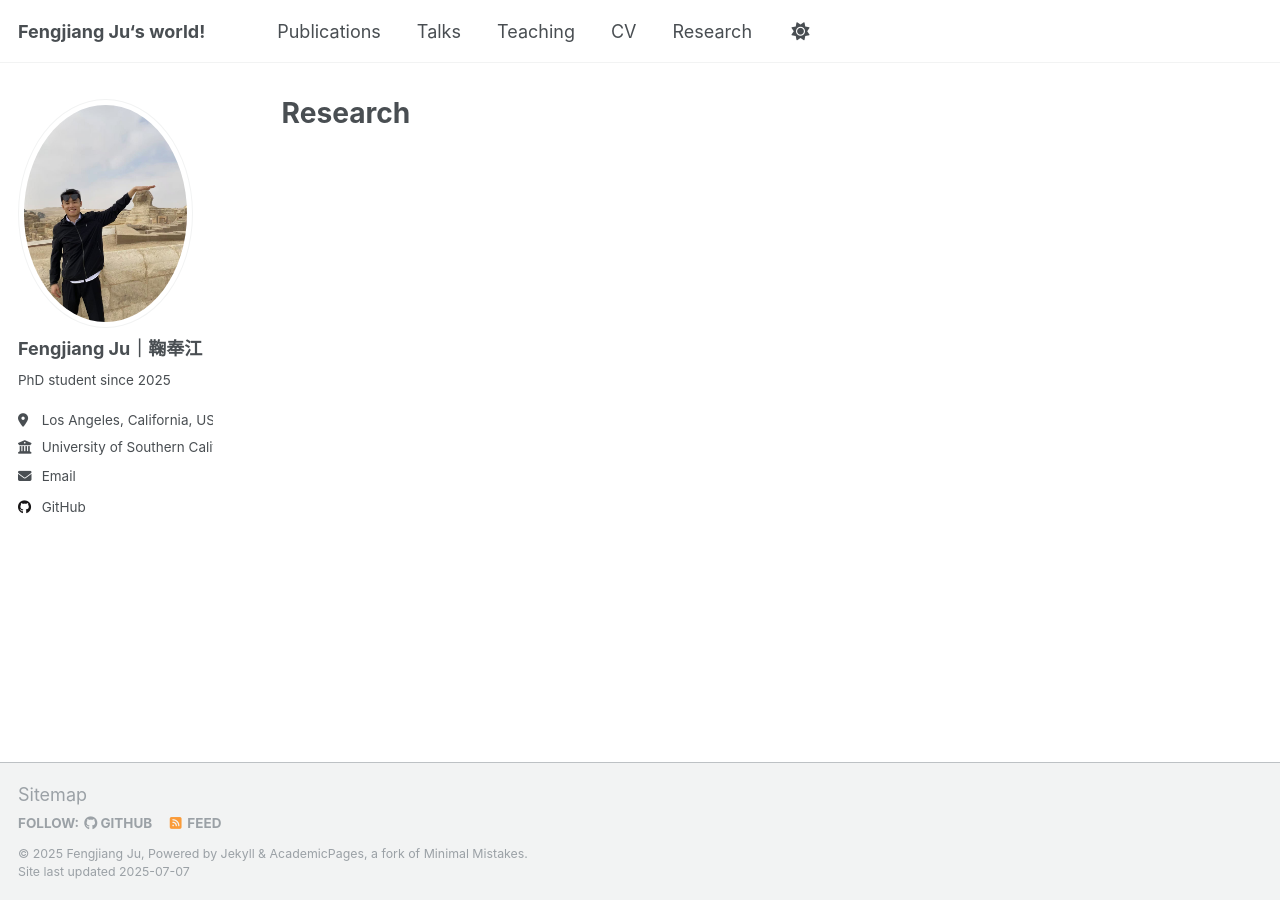
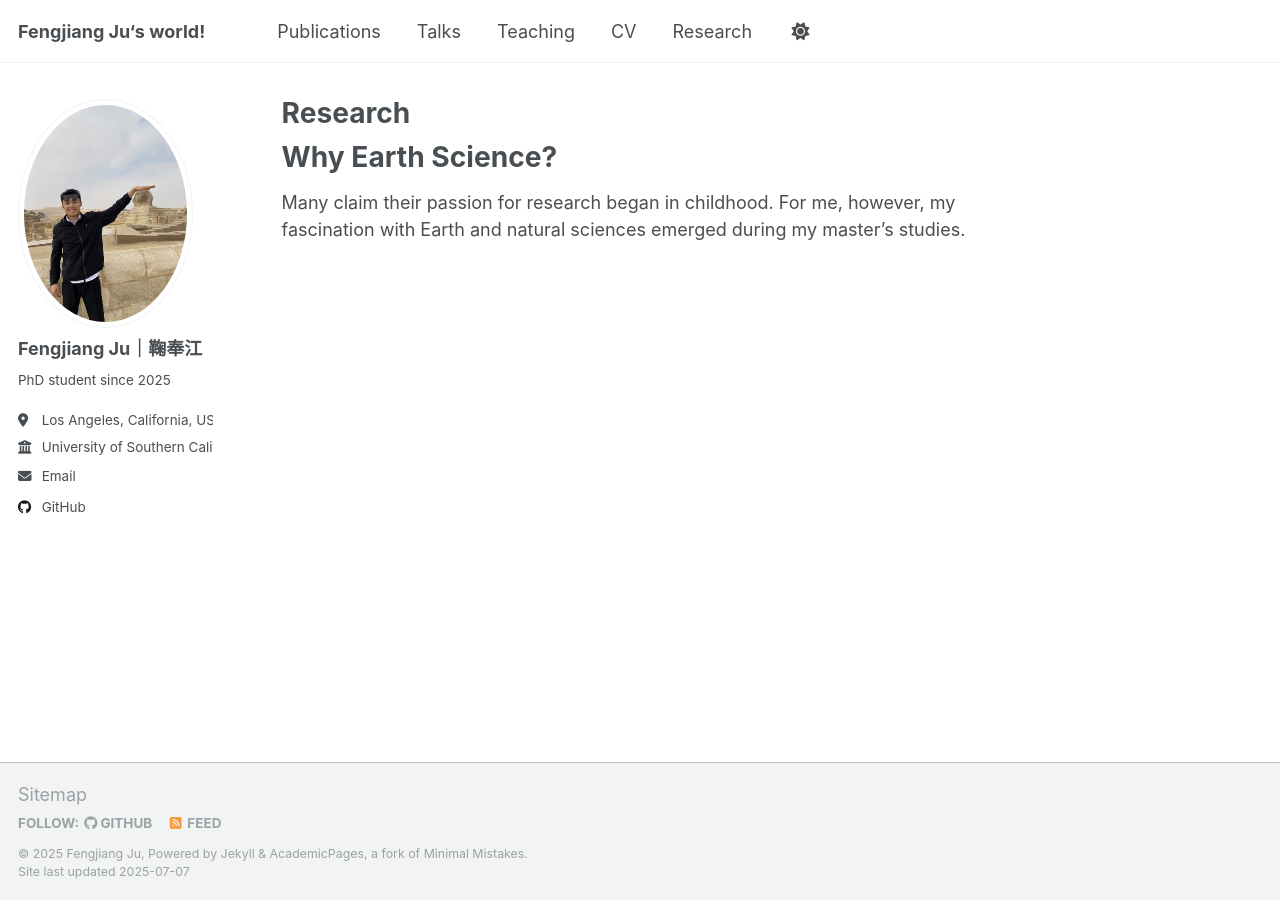
Before and after one commit to FengJiangJu/fengjiangju.github.io, a Jekyll site: the page built from _pages/research.md, in a window 1280 px wide. Built offline with Jekyll 4.4.1, drawn with Linux system fonts in a browser that asks for light colours; a script that is not in the unit is left out.

Commit message:
Update research.md

```diff
--- a/_pages/research.md
+++ b/_pages/research.md
@@ -6,3 +6,7 @@ redirect_from:
   - /about/
   - /research.html
 ---
+
+Why Earth Science?
+======
+Many claim their passion for research began in childhood. For me, however, my fascination with Earth and natural sciences emerged during my master’s studies.
```
